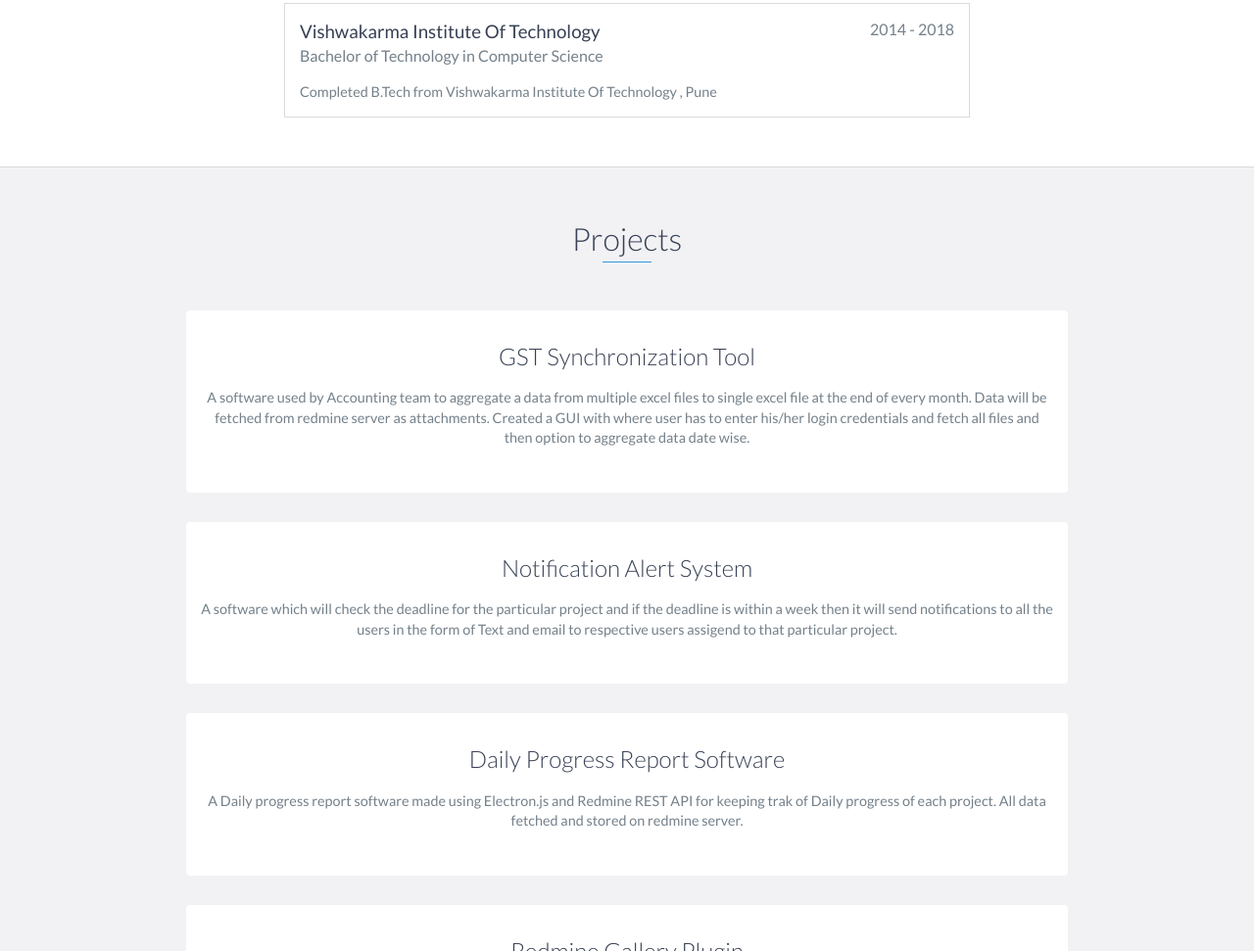
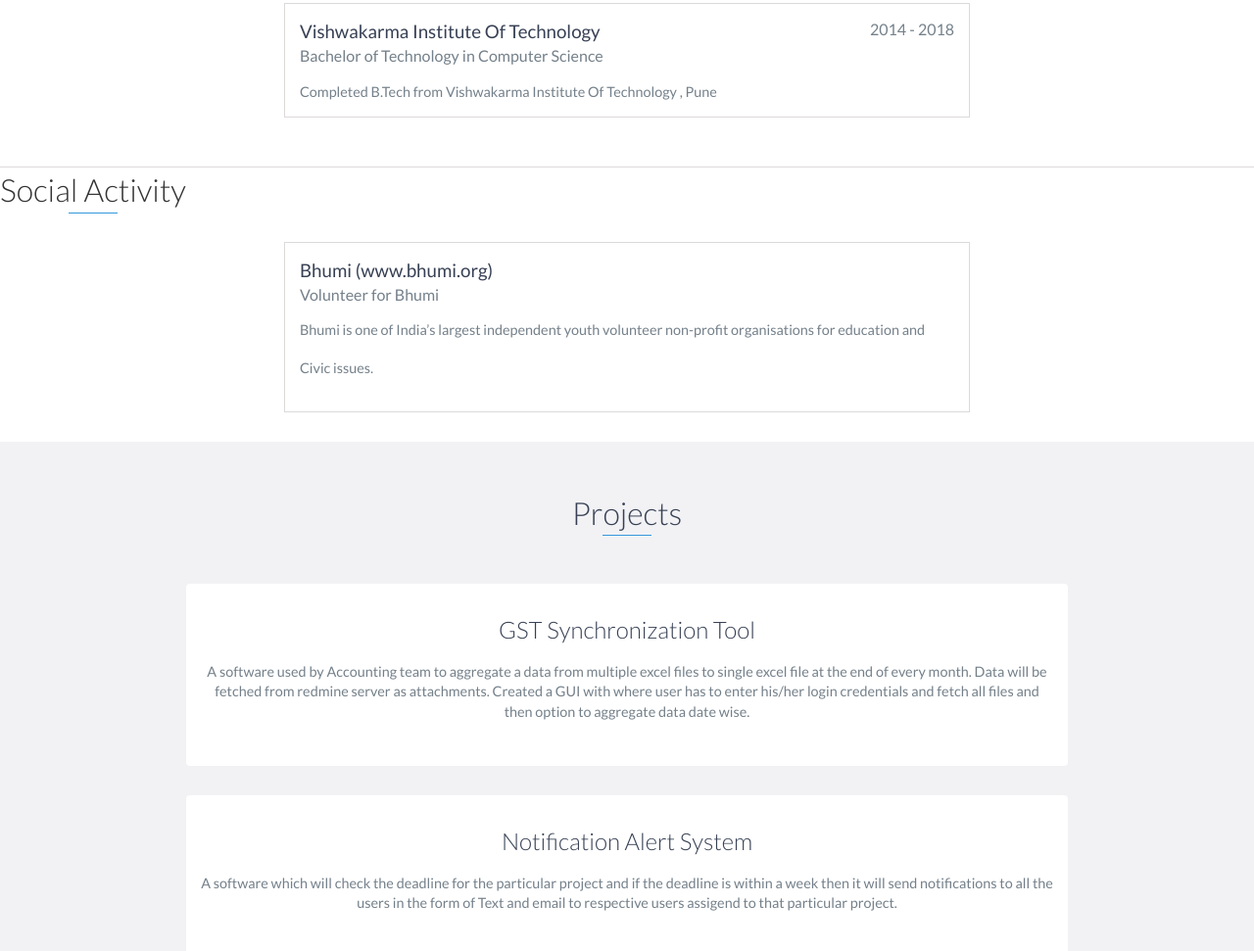
Before and after one commit to prasenjit-26/prasenjit-26.github.io, a website: page index.html in a window 1280 px wide. Shown: the part 2017-2988 px from the top of the page at 98% size. Drawn offline with nearby package versions, Linux system fonts and the light colour scheme.

Commit message:
Update index.html

```diff
--- a/index.html
+++ b/index.html
@@ -129,6 +129,22 @@
             <h4>Bachelor of Technology in Computer Science</h4>
             <p>
                 Completed B.Tech from Vishwakarma Institute Of Technology , Pune
+            </p>
+        </div>
+        <!-- End .education-block -->
+
+
+        <!-- End .education-block -->
+    </div>
+    <!-- End #Social Activity -->
+	<div id="social">
+        <h2 class="heading">Social Activity</h2>
+        <div class="education-block">
+            <h3>Bhumi (www.bhumi.org)</h3>
+            <h4>Volunteer for Bhumi</h4>
+            <p>
+                Bhumi is one of India’s largest independent youth volunteer non-profit organisations for education and Civic issues.
+		<a href="https://drive.google.com/open?id=0B-FRqgm7HvsrNTVzT1djcHF4aVpzZVVoVU9xbzdPNmh4MFUw" download="Prasenjit Kaninde.pdf" class="btn-rounded-white">Download Certificate</a>
             </p>
         </div>
         <!-- End .education-block -->
```
